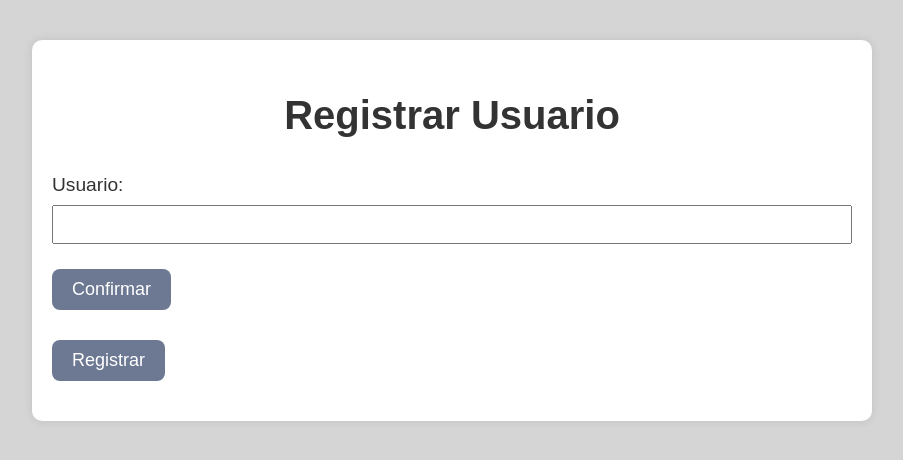
After one commit to MehdiRegg777/P2ScrumVotaMD, a PHP site: page /register.php in a window 1280 px wide. The commit adds this page. Shown: the top 460 px of the page, without its empty margins (188-1091 px from the left). Run offline with PHP 8.4, Linux system fonts and the light colour scheme.

Commit message:
index, register y funcion

```diff
--- /dev/null
+++ b/recursos/styles.css
@@ -0,0 +1,156 @@
+body {
+    font-family: 'Arial', sans-serif;
+    margin: 0;
+    padding: 0;
+    background-color: #D5D5D5;
+}
+
+header {
+    background-color: #333;
+    color: #fff;
+    text-align: center;
+    padding: 1em 0;
+}
+
+main {
+height: 100%;
+max-width: 800px;
+margin: 40px auto;
+background-color: #fff;
+padding: 20px;
+border-radius: 10px;
+box-shadow: 0 0 10px rgba(0, 0, 0, 0.1);
+text-align: center;
+}
+
+section p {
+    text-align: justify;
+    font-size: 1.2em; /* Cambia el tamaño del texto según tus preferencias */
+    line-height: 1.5; /* Establece el espaciado entre líneas */
+}
+
+h1, h2 {
+    color: #333;
+}
+
+h1 {
+    font-size: 2.5em;
+}
+
+h2 {
+    font-size: 1.7em;
+}
+
+img {
+    max-width: 100%;
+    height: auto;
+    border-radius: 8px;
+    margin-top: 15px;
+}
+
+section {
+    margin-bottom: 20px;
+}
+
+.button-container {
+    display: flex;
+    flex-wrap: wrap;
+    justify-content: center;
+    margin-top: 20px;
+}
+
+.button-container a {
+    display: inline-block;
+    padding: 20px 30px;
+    background-color: #6D7993;
+    color: #fff;
+    text-decoration: none;
+    border-radius: 8px;
+    transition: background-color 0.3s ease;
+    margin: 10px;
+    font-size: 18px;
+}
+
+.button-container a:hover {
+    background-color: #9099A2;
+}
+
+form {
+    margin-top: 20px;
+    text-align: left; /* Alinea el texto del formulario a la izquierda */
+}
+
+form label {
+    display: block;
+    margin-bottom: 5px; /* Añade espacio entre las etiquetas y los campos de entrada */
+    color: #333; /* Color del texto de las etiquetas */
+    text-align: justify;
+    font-size: 1.2em; /* Cambia el tamaño del texto según tus preferencias */
+    line-height: 1.5; /* Establece el espaciado entre líneas */
+}
+
+form input {
+    width: 100%; /* Ocupa todo el ancho disponible */
+    padding: 10px;
+    margin-bottom: 15px; /* Añade espacio entre los campos de entrada */
+    box-sizing: border-box; /* Incluye el relleno y el borde en el ancho total */
+}
+
+form button.form-button {
+    display: inline-block;
+    padding: 10px 20px;
+    background-color: #6D7993;
+    color: #fff;
+    text-decoration: none;
+    border-radius: 8px;
+    transition: background-color 0.3s ease;
+    margin-top: 10px;
+    font-size: 18px;
+    border: none;
+    cursor: pointer;
+}
+
+form button.form-button:hover {
+    background-color: #9099A2;
+}
+
+.button-forum {
+    flex-wrap: wrap;
+    justify-content: center;
+    margin-top:10px;
+    margin-bottom: 20px;
+}
+
+.button-forum a {
+    display: inline-block;
+    padding: 10px 20px;
+    background-color: #6D7993;
+    color: #fff;
+    text-decoration: none;
+    border-radius: 8px;
+    transition: background-color 0.3s ease;
+    font-size: 18px;
+}
+
+.button-forum a:hover {
+    background-color: #9099A2;
+}
+
+footer {
+    text-align: center;
+    padding: 1em 0;
+    background-color: #9099;
+    color: #fff;
+    position: fixed;
+    bottom: 0;
+    width: 100%;
+}
+
+@media only screen and (max-width: 900px) {
+    main {
+        height: 100%;
+        margin: 40px 10% ;
+
+        }
+
+}
--- /dev/null
+++ b/recursos/validaciones.js
@@ -0,0 +1,32 @@
+$(document).ready(function () {
+
+    $(".password-label, .password-input, .confirm-password-button, .confirm-password-label, .confirm-password-input, .confirm-confirm-password-button, .email-lebel, .email-input, .confirm-email, .phone-level, .phone-input, .confirm-phone, .country-lebel, .country-input, .confirm-country, .city-lebel, .city-input, .confirm-city , .postal-code-lebel, .postal-code-input").hide();
+
+    $(".confirm-username").click(function () {
+        $(".password-label, .password-input, .confirm-password-button").show();
+    });
+
+    $(".confirm-password-button").click(function () {
+        $(".confirm-password-label, .confirm-password-input, .confirm-confirm-password-button").show();
+    });
+
+    $(".confirm-confirm-password-button").click(function () {
+        $(".email-lebel, .email-input, .confirm-email").show();
+    });
+
+    $(".confirm-email").click(function () {
+        $(".phone-level, .phone-input, .confirm-phone").show();
+    });
+
+    $(".confirm-phone").click(function () {
+        $(".country-lebel, .country-input, .confirm-country").show();
+    });
+
+    $(".confirm-country").click(function () {
+       $(".city-lebel, .city-input, .confirm-city").show();
+    });
+
+    $(".confirm-city").click(function () {
+        $(".postal-code-lebel, .postal-code-input").show();
+     });
+});
--- /dev/null
+++ b/register.php
@@ -0,0 +1,83 @@
+<!DOCTYPE html>
+<html lang="es">
+<head>
+    <meta charset="UTF-8">
+    <meta name="viewport" content="width=device-width, initial-scale=1.0">
+    <title>Registro de Usuarios</title>
+    <link rel="stylesheet" href="https://cdnjs.cloudflare.com/ajax/libs/font-awesome/6.0.0-beta3/css/all.min.css">
+    <link href="recursos/styles.css" rel="stylesheet">
+    <link rel="shortcut icon" href="recursos/logo.png" />
+    <script src="https://code.jquery.com/jquery-3.6.4.min.js"></script>
+</head>
+<body>
+
+
+<main>
+    <section>
+        <h1>Registrar Usuario</h1>
+        <form method="post" >
+
+            <label for="username">Usuario:</label>
+            <input type="text" id="username" name="username" required>
+
+            <div class="button-forum confirm-username">
+                <a>Confirmar</a>
+            </div>
+
+            <label for="password" class="password-label">Contraseña:</label>
+            <input type="password" id="password" name="password" class="password-input" required>
+
+            <div class="button-forum confirm-password-button">
+                <a>Confirmar</a>
+            </div>
+
+            <label for="confirm_password" class="confirm-password-label">Confirmar Contraseña:</label>
+            <input type="password" id="confirm_password" name="confirm_password" class="confirm-password-input" required>
+
+            <div class="button-forum confirm-confirm-password-button">
+                <a>Confirmar</a>
+            </div>
+
+            <!-- New Fields added after Confirmar Contraseña -->
+            <label for="email" class="email-lebel">Correo Electrónico:</label>
+            <input type="email" id="email" name="email" class="email-input" required>
+
+            <div class="button-forum confirm-email">
+                <a>Confirmar</a>
+            </div>
+
+            <label for="phone" class="phone-level">Teléfono:</label>
+            <input type="tel" id="phone" name="phone" class="phone-input">
+
+            <div class="button-forum confirm-phone">
+                <a>Confirmar</a>
+            </div>
+
+            <label for="country" class="country-lebel">País:</label>
+            <input type="text" id="country" name="country" class="country-input">
+
+            <div class="button-forum confirm-country">
+                <a>Confirmar</a>
+            </div>
+
+            <label for="city" class="city-lebel">Ciudad:</label>
+            <input type="text" id="city" name="city" class="city-input">
+
+            <div class="button-forum confirm-city">
+                <a>Confirmar</a>
+            </div>
+
+            <label for="postal_code" class="postal-code-lebel">Código Postal:</label>
+            <input type="text" id="postal_code" name="postal_code" class="postal-code-input">
+            <!-- End of New Fields -->
+
+            <button type="submit" class="form-button">Registrar</button>
+        </form>
+    </section>
+</main>
+
+
+<script src='recursos/validaciones.js'></script>
+
+</body>
+</html>
```
Also changed, not shown: index.php (+23 -1 lines), recursos/logo.png (added).
